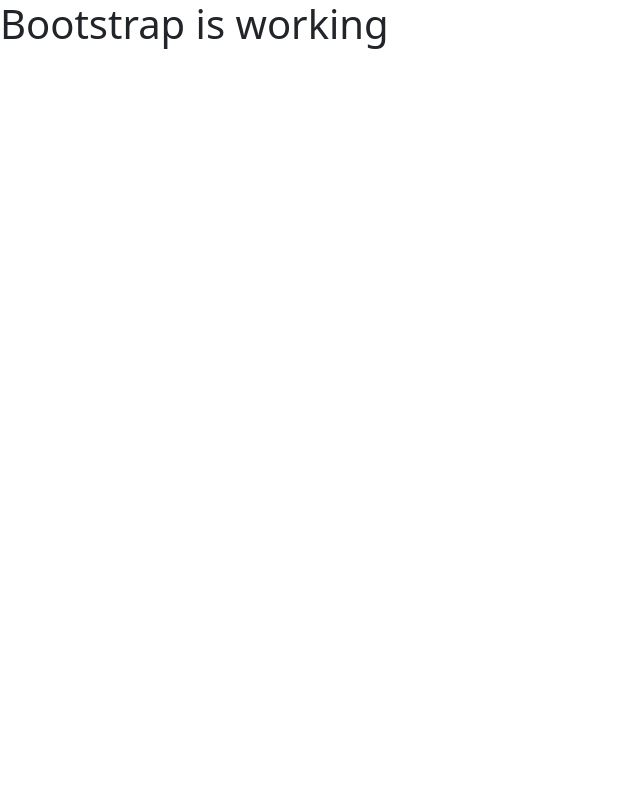
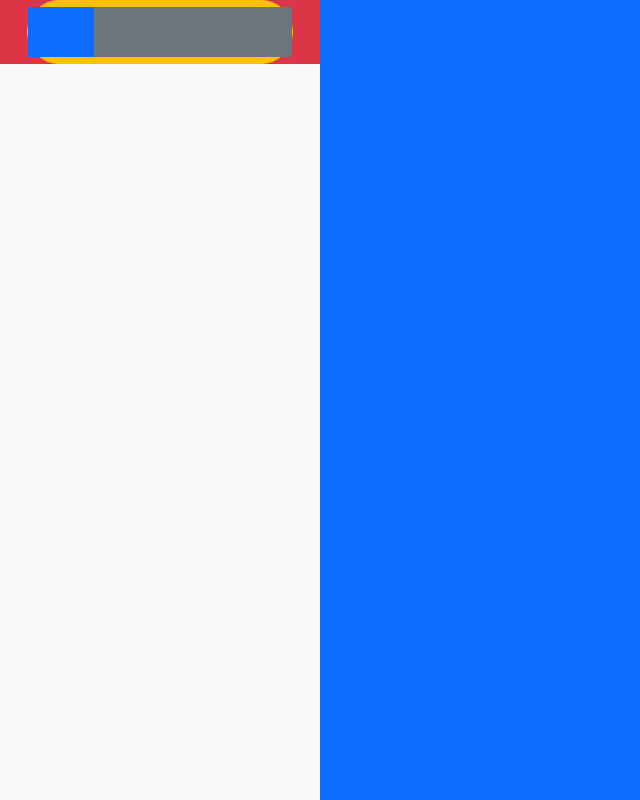
Before and after one commit to EnoqueNetoBr/618-super-select, a React (Vite) app in the folder frontend/Projeto-final-SuperSelect/: page / in a window 1280 px wide. Shown: the whole page, without its empty margins (0-640 px from the left). Built offline with nearby package versions, Linux system fonts and the light colour scheme.

Commit message:
Começando branch Dashboard

```diff
--- a/frontend/Projeto-final-SuperSelect/src/App.jsx
+++ b/frontend/Projeto-final-SuperSelect/src/App.jsx
@@ -1,12 +1,14 @@
 import { useState } from 'react';
 import 'bootstrap/dist/css/bootstrap.min.css';
+
+import Dashboard from './pages/dashboard/dashboard';
 
 function App() {
   const [count, setCount] = useState(0)
 
   return (
     <>
-      <h1>Bootstrap is working</h1>
+      <Dashboard />
     </>
   )
 }
--- /dev/null
+++ b/frontend/Projeto-final-SuperSelect/src/pages/dashboard/dashboard.jsx
@@ -0,0 +1,39 @@
+const styleMinHeight = { minHeight: "50px" };
+
+export default function Dashboard() {
+  return (
+    <>
+      <div className="container-fluid bg-secondary vh-100">
+        <div className="row bg-primary h-100" style={styleMinHeight}>
+          <div className="col-3 bg-light p-0" style={styleMinHeight}>
+            {/* Pill Button Menu */}
+            <div
+              className="row bg-danger w-100 p-0 m-0 d-flex justify-content-center align-items-center"
+              style={styleMinHeight}
+            >
+              <div
+                className="col-10 btn btn-warning rounded-pill"
+                style={styleMinHeight}
+              >
+                {/* Pill Icon + Description */}
+                <div className="row bg-dark" style={styleMinHeight}>
+                  {/* Pill Icon Placeholder */}
+                  <div
+                    className="col-3 bg-primary"
+                    style={styleMinHeight}
+                  ></div>
+                  {/* Pill Description */}
+                  <div
+                    className="col bg-secondary"
+                    style={styleMinHeight}
+                  ></div>
+                </div>
+              </div>
+            </div>
+            {/*END Pill Button Menu */}
+          </div>
+        </div>
+      </div>
+    </>
+  );
+}
```
Also changed, not shown: frontend/Projeto-final-SuperSelect/src/components/dashboard-components/sidemenu.jsx (added, +11 -0 lines), frontend/Projeto-final-SuperSelect/src/pages/dashboard/dashboard.css (added).
